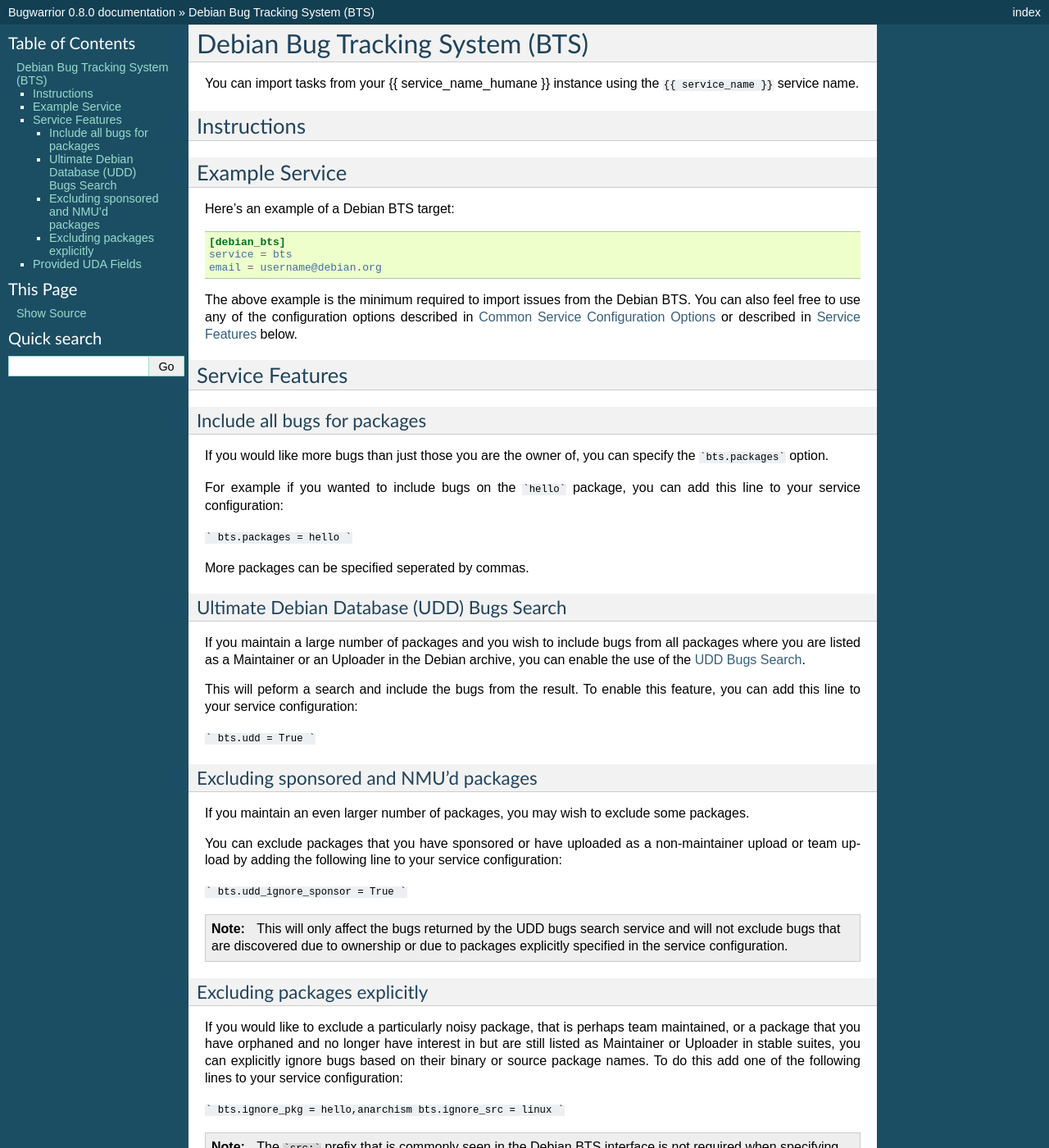
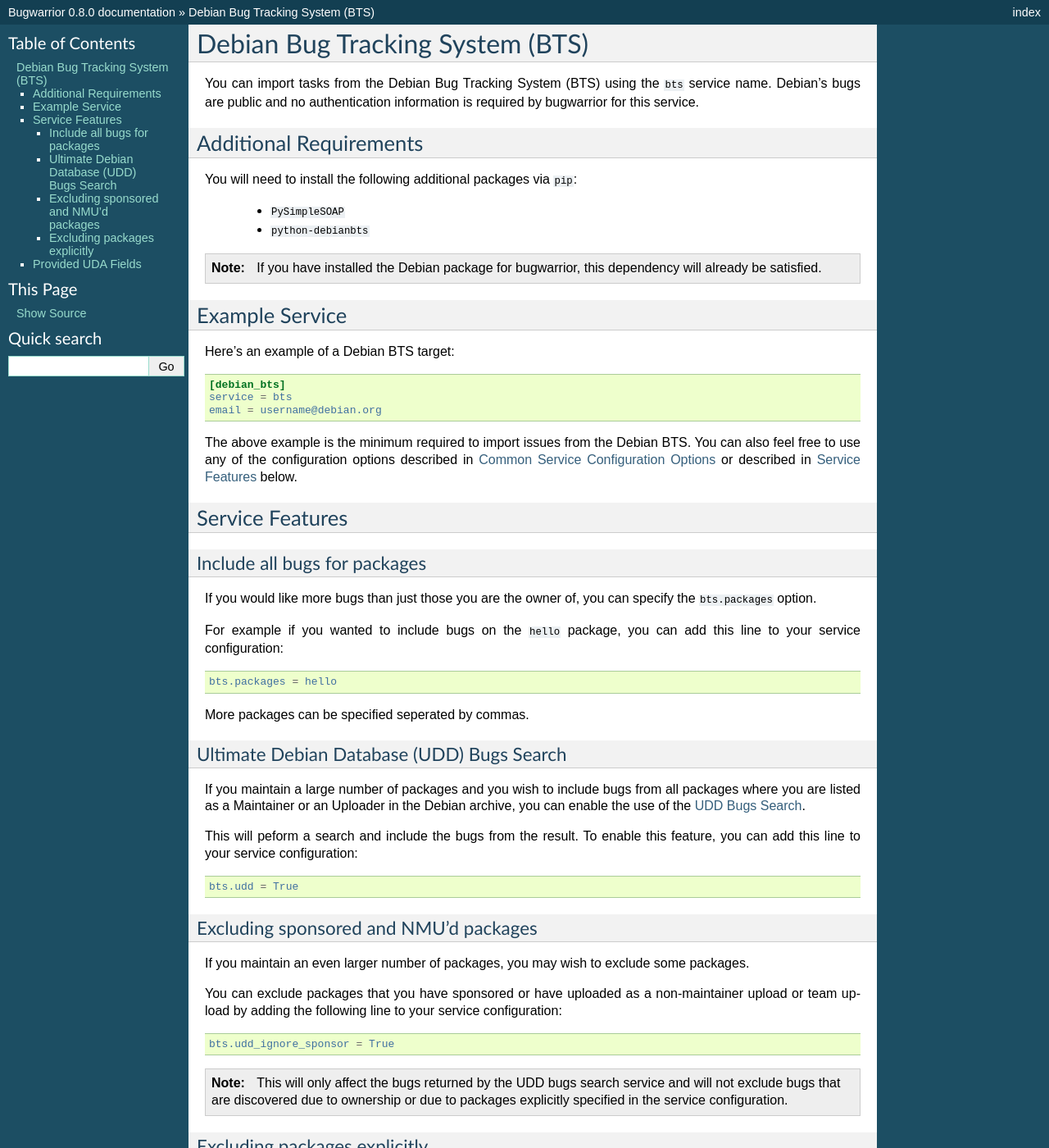
Before and after one commit to GothenburgBitFactory/bugwarrior, a Sphinx documentation site: the page built from bugwarrior/docs/services/bts.rst, in a window 1280 px wide and 1400 px high. Shown: the whole window at 82% size. Built offline with Sphinx 7.4.7, drawn with Linux system fonts in a browser that asks for light colours; pages that are not in the unit, such as notebooks, are missing from menus.

Commit message:
Updates to the docs for BTS service

````diff
--- a/bugwarrior/docs/services/bts.rst
+++ b/bugwarrior/docs/services/bts.rst
@@ -1,11 +1,20 @@
 Debian Bug Tracking System (BTS)
 ================================
 
-You can import tasks from your {{ service_name_humane }} instance using
-the ``{{ service_name }}`` service name.
+You can import tasks from the Debian Bug Tracking System (BTS) using
+the ``bts`` service name. Debian's bugs are public and no authentication
+information is required by bugwarrior for this service.
 
-Instructions
-------------
+Additional Requirements
+-----------------------
+
+You will need to install the following additional packages via ``pip``:
+
+ * ``PySimpleSOAP``
+ * ``python-debianbts``
+
+.. note:: If you have installed the Debian package for bugwarrior, this
+          dependency will already be satisfied.
 
 Example Service
 ---------------
@@ -28,14 +37,12 @@
 +++++++++++++++++++++++++++++
 
 If you would like more bugs than just those you are the owner of, you can specify
-the ```bts.packages``` option.
+the ``bts.packages`` option.
 
-For example if you wanted to include bugs on the ```hello``` package, you can add
-this line to your service configuration:
+For example if you wanted to include bugs on the ``hello`` package, you can add
+this line to your service configuration::
 
-```
-bts.packages = hello
-```
+    bts.packages = hello
 
 More packages can be specified seperated by commas.
 
@@ -47,11 +54,9 @@
 you can enable the use of the `UDD Bugs Search <https://udd.debian.org/bugs/>`_.
 
 This will peform a search and include the bugs from the result. To enable this
-feature, you can add this line to your service configuration:
+feature, you can add this line to your service configuration::
 
-```
-bts.udd = True
-```
+    bts.udd = True
 
 Excluding sponsored and NMU'd packages
 ++++++++++++++++++++++++++++++++++++++
@@ -61,11 +66,9 @@
 
 You can exclude packages that you have sponsored or have uploaded as a
 non-maintainer upload or team upload by adding the following line to your
-service configuration:
+service configuration::
 
-```
-bts.udd_ignore_sponsor = True
-```
+    bts.udd_ignore_sponsor = True
 
 .. note:: This will only affect the bugs returned by the UDD bugs search service
           and will not exclude bugs that are discovered due to ownership or due
@@ -78,14 +81,12 @@
 maintained, or a package that you have orphaned and no longer have interest in but
 are still listed as Maintainer or Uploader in stable suites, you can explicitly
 ignore bugs based on their binary or source package names. To do this add one
-of the following lines to your service configuration:
+of the following lines to your service configuration::
 
-```
-bts.ignore_pkg = hello,anarchism
-bts.ignore_src = linux
-```
+    bts.ignore_pkg = hello,anarchism
+    bts.ignore_src = linux
 
-.. note:: The ```src:``` prefix that is commonly seen in the Debian BTS interface
+.. note:: The ``src:`` prefix that is commonly seen in the Debian BTS interface
           is not required when specifying source packages to exclude.
 
 Provided UDA Fields
````
